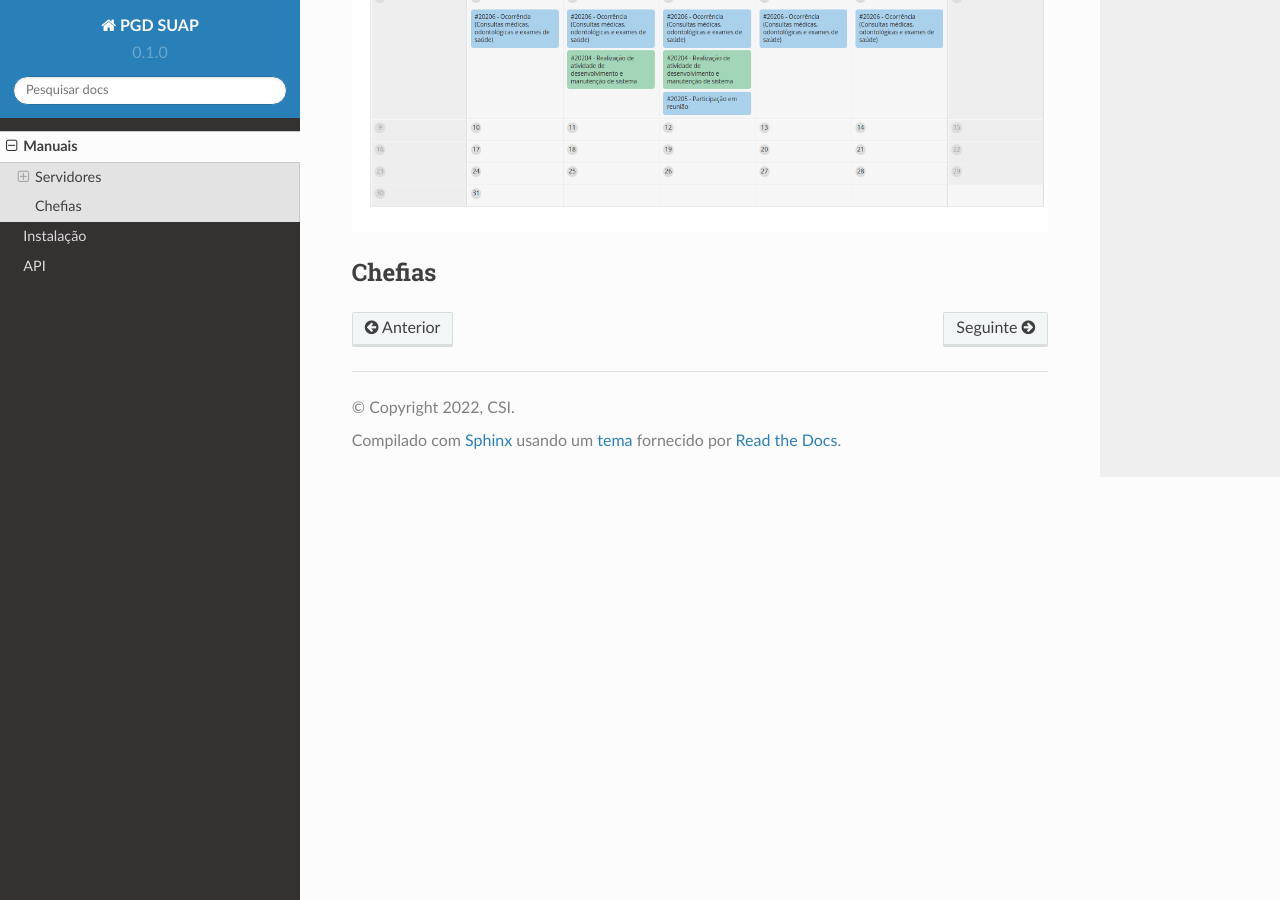
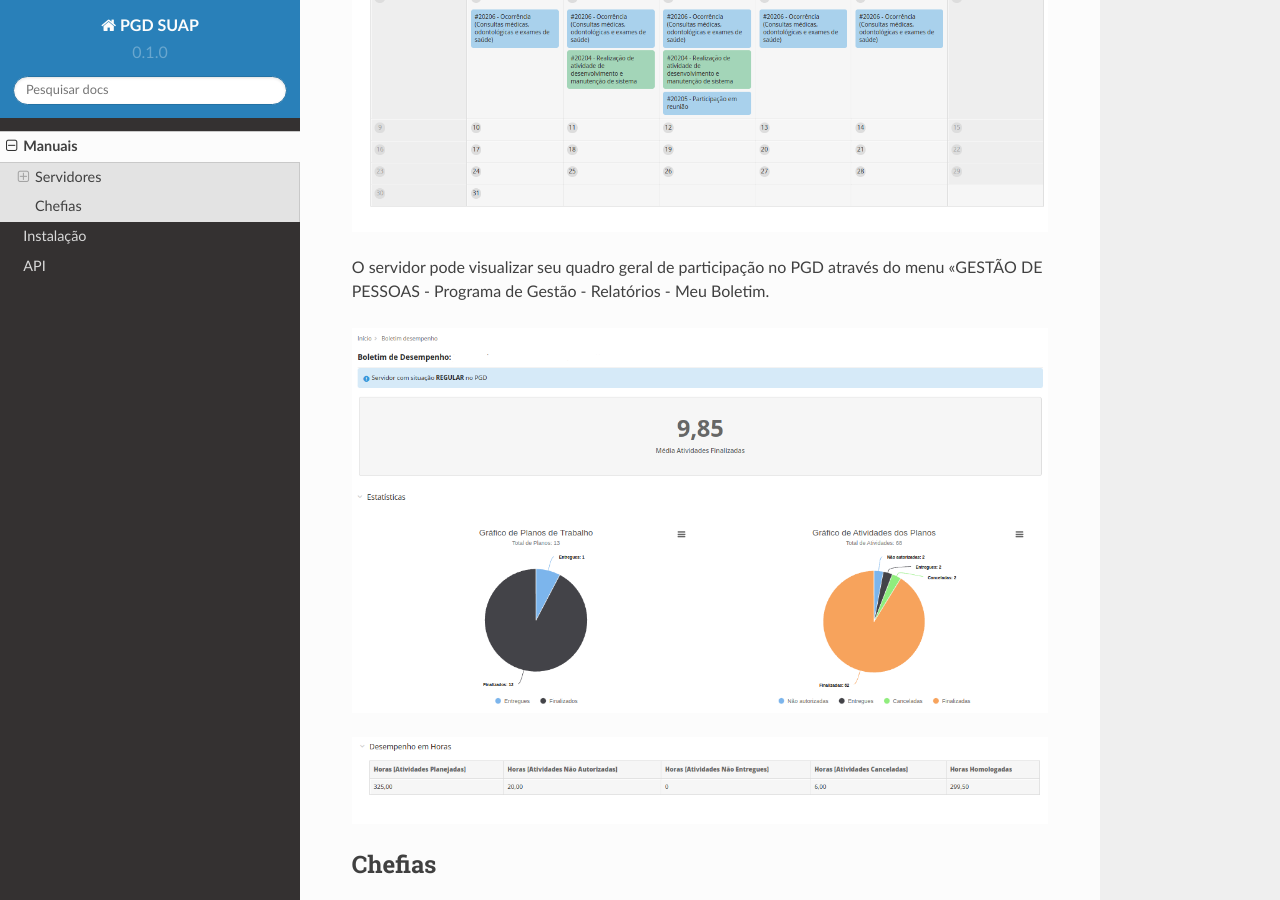
Before and after one commit to csi-ifgoiano/pgdsuap, a Sphinx documentation site: the page built from docs/source/manuais.rst, in a window 1280 px wide and 900 px high, scrolled down 9093 px. Built offline with Sphinx 7.4.7 and the Read the Docs theme 2.0.0, drawn with Linux system fonts in a browser that asks for light colours.

Commit message:
Update manuais.rst

```diff
--- a/docs/source/manuais.rst
+++ b/docs/source/manuais.rst
@@ -122,6 +122,12 @@ Um exemplo de cronograma está na tabela a seguir, as atividades em azul estão
 
 .. image:: cronograma-plano.png
 
+O servidor pode visualizar seu quadro geral de participação no PGD através do menu "GESTÃO DE PESSOAS - Programa de Gestão - Relatórios - Meu Boletim.
+
+.. image:: meu-boletim-1.png
+
+.. image:: meu-boletim-2.png
+
 
 Chefias
 ----------------
```
